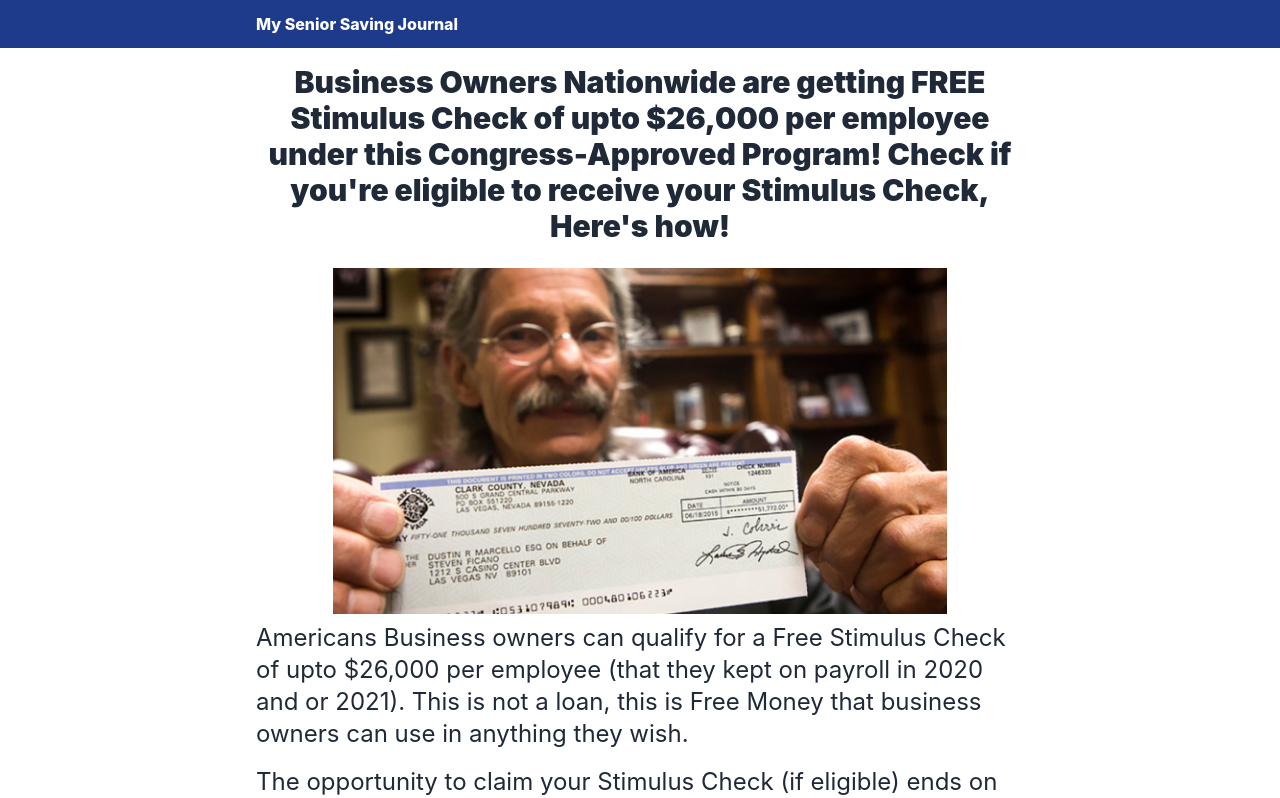
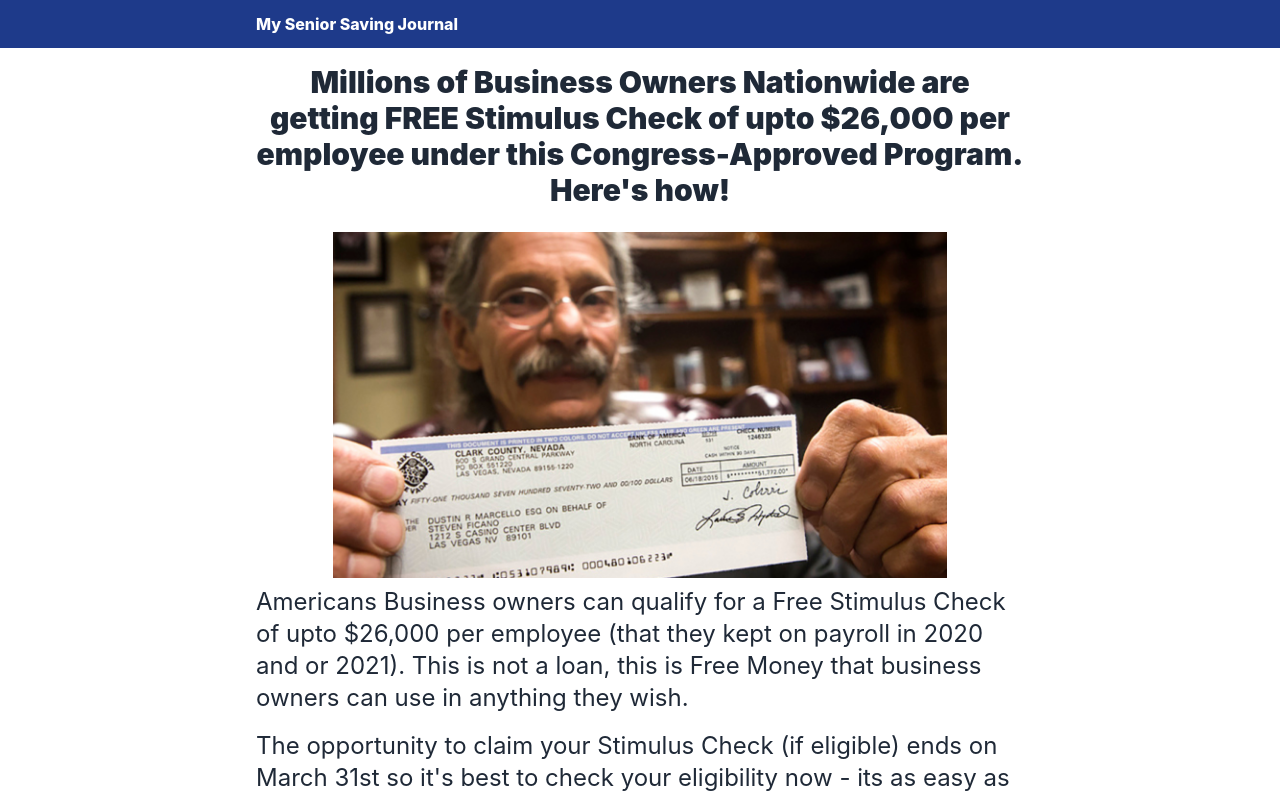
Before and after one commit to ragOP/yourdebtrelief.org, a React (Create React App) app: page /engerc1 in a window 1280 px wide. Shown: the top 798 px of the page. Built offline with nearby package versions, Linux system fonts and the light colour scheme; no server answers.

Commit message:
changed:heading_engerc1

```diff
--- a/src/pages/5_en.tsx
+++ b/src/pages/5_en.tsx
@@ -272,7 +272,7 @@ export default function Fifth_EN() {
 				<>
 				<div className='main-container-5'>
 					<div className='main-descrition-5'>
-						<div className='main-des-title'>Business Owners Nationwide are getting FREE Stimulus Check of upto $26,000 per employee under this Congress-Approved Program! Check if you're eligible to receive your Stimulus Check, Here's how!</div>
+						<div className='main-des-title'>Millions of Business Owners Nationwide are getting FREE Stimulus Check of upto $26,000 per employee under this Congress-Approved Program. Here's how!</div>
 						{/* <img src = {Head_img} alt = "head" width = "100%" /> */}
 						<img className='topic-img-5' src = {Head_bg} alt = "head"/>
 						<div className='main-des-5'>Americans Business owners can qualify for a Free Stimulus Check of upto $26,000 per employee (that they kept on payroll in 2020 and or 2021). This is not a loan, this is Free Money that business owners can use in anything they wish.</div>
```
